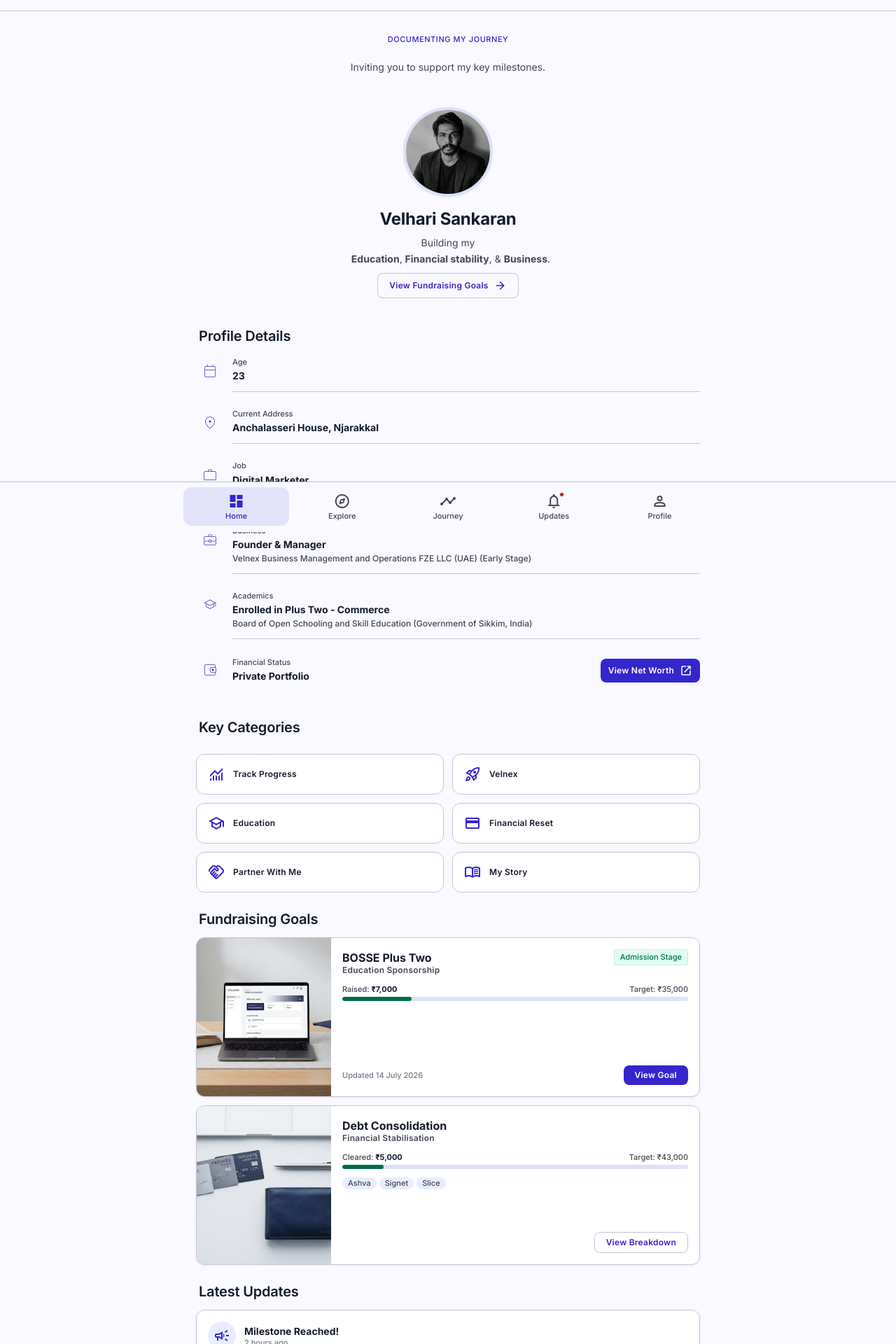
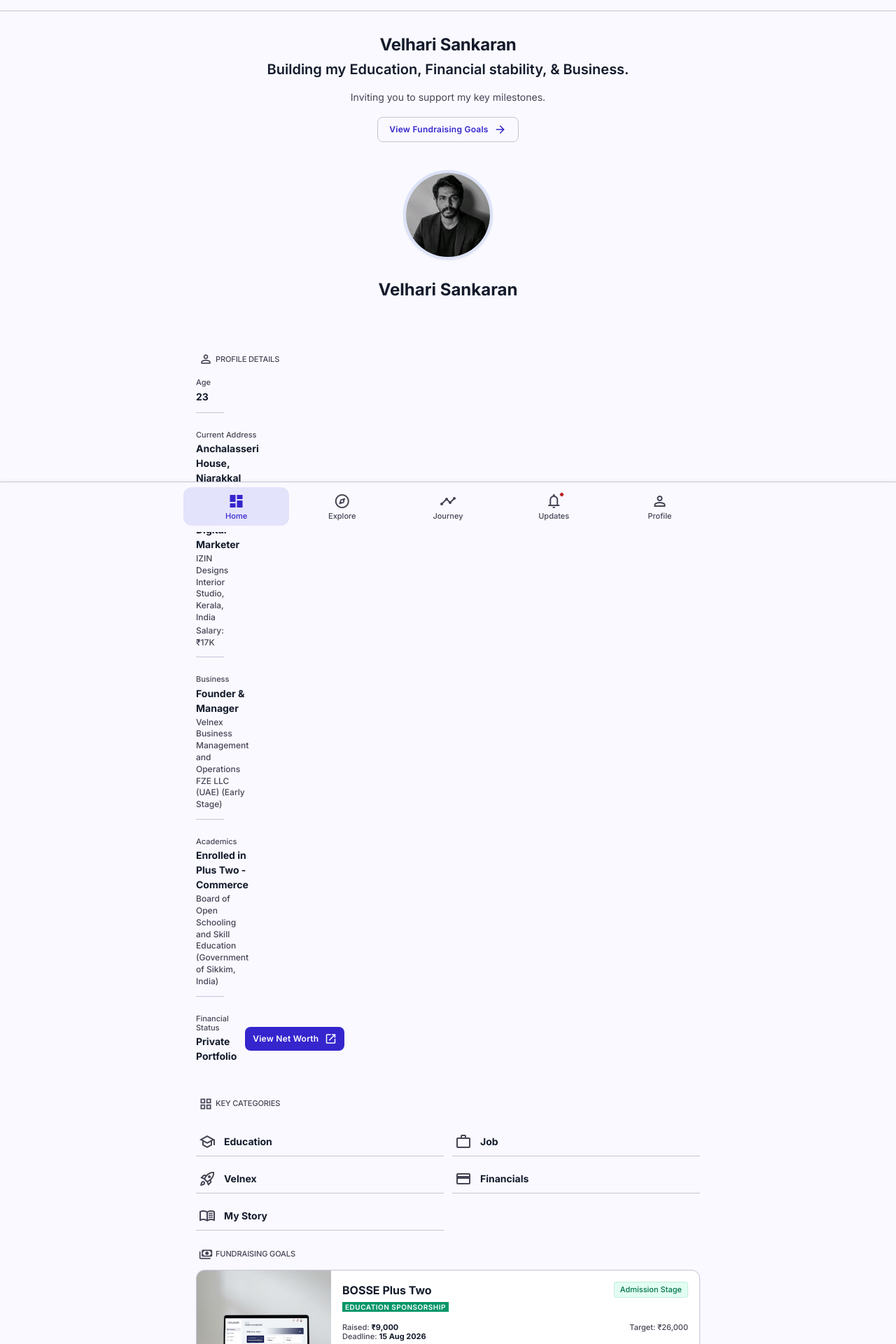
Before and after one commit to velharisankaran-ops/velharisankaran-ops.github.io, a React (Vite) app: page / in a window 1280 px wide. Shown: the part 40-1960 px from the top of the page at 70% size. Built offline with nearby package versions, Linux system fonts and the light colour scheme.

Commit message:
Integrate latest Stitch HTML updates

```diff
--- a/src/App.tsx
+++ b/src/App.tsx
@@ -60,48 +60,52 @@ function HomePage() {
     <div className="app-shell">
       <a className="skip-link" href="#profile">Skip to content</a>
 
-      <header className="top-bar">
+      <header className="top-bar top-bar--stitch">
         <div className="top-bar__inner">
-          <span className="brand">Velhari Sankaran</span>
-          <button className="icon-button" type="button" aria-label="Open updates" onClick={() => scrollToSection("updates")}>
-            <Icon name="notifications" />
-          </button>
+          <div className="top-bar__identity">
+            <span className="brand-subtitle eyebrow--top" style={{ marginBottom: 0 }}>DOCUMENTING MY JOURNEY</span>
+          </div>
+          <div className="top-bar__actions">
+            <button className="icon-button" type="button" aria-label="Open updates" onClick={() => scrollToSection("updates")}>
+              <Icon name="notifications" />
+            </button>
+          </div>
         </div>
       </header>
 
       <main className="main-content">
-        <section className="profile-section section-anchor" id="profile" aria-labelledby="profile-title">
-          <p className="eyebrow eyebrow--top">DOCUMENTING MY JOURNEY</p>
-          <div className="intro-copy intro-copy--top">
-            <p>Inviting you to support my key milestones.</p>
-          </div>
-          <div className="avatar-frame">
-            <img src="/profile.jpg" alt="Velhari Sankaran, founder of Velnex" width="128" height="128" />
-          </div>
+        <section className="profile-section section-anchor" id="profile" aria-labelledby="profile-title" style={{ paddingBottom: '32px' }}>
           <div className="profile-copy">
-            <h1 id="profile-title">Velhari Sankaran</h1>
-            <div className="intro-copy">
-              <p>Building my</p>
-              <p>&nbsp; <strong>Education</strong>, <strong>Financial stability</strong>, &amp; <strong>Business</strong>.</p>
+            <h1 style={{ fontSize: '24px', fontWeight: 'bold' }}>Velhari Sankaran</h1>
+            <h2 id="profile-title" style={{ fontSize: '20px', fontWeight: 600, marginTop: '8px' }}>Building my Education, Financial stability, &amp; Business.</h2>
+            <div className="intro-copy intro-copy--top" style={{ marginTop: '16px', marginBottom: '8px' }}>
+              <p>Inviting you to support my key milestones.</p>
             </div>
             <button className="button button--secondary profile-cta" type="button" onClick={() => scrollToSection("fundraising")}>
               <span>View Fundraising Goals</span>
               <Icon name="arrow_forward" />
             </button>
           </div>
+          <div className="avatar-frame" style={{ marginTop: '24px' }}>
+            <img src="/profile.jpg" alt="Velhari Sankaran" width="128" height="128" />
+          </div>
+          <h1 style={{ fontSize: '24px', fontWeight: 'bold', marginTop: '12px' }}>Velhari Sankaran</h1>
         </section>
 
         <section className="section-block section-anchor" id="status" aria-labelledby="status-title">
-          <h2 id="status-title">Profile Details</h2>
+          <h2 id="status-title" className="section-header-with-icon">
+            <Icon name="person" />
+            Profile Details
+          </h2>
           <div className="profile-details-list">
             {statusItems.map((item, index) => (
               <div className={`status-row${index === statusItems.length - 1 ? " status-row--last" : ""}`} key={item.label}>
-                <span className="status-row__icon"><Icon name={item.icon} /></span>
-                <div className="status-row__content">
+                <div className="status-row__content" style={{ paddingLeft: 0 }}>
                   <div>
                     <p className="field-label">{item.label}</p>
                     <p className="field-value">{item.value}</p>
                     {item.detail && <p className="field-detail">{item.detail}</p>}
+                    {item.subDetail && <p className="field-detail">{item.subDetail}</p>}
                   </div>
                   {item.actionLabel && (
                     <button className="button button--primary button--small" type="button" onClick={() => announceComingSoon("Financial Position & Net Worth")}>
@@ -116,10 +120,13 @@ function HomePage() {
         </section>
 
         <section className="section-block section-anchor" id="categories" aria-labelledby="categories-title">
-          <h2 id="categories-title">Key Categories</h2>
-          <div className="category-grid">
+          <h2 id="categories-title" className="section-header-with-icon">
+            <Icon name="grid_view" />
+            Key Categories
+          </h2>
+          <div className="category-list">
             {categories.map((category) => (
-              <button className="category-card" type="button" key={category.label} onClick={() => scrollToSection(category.target)}>
+              <button className="category-list-item" type="button" key={category.label} onClick={() => scrollToSection(category.target)}>
                 <Icon name={category.icon} />
                 <span>{category.label}</span>
               </button>
@@ -128,7 +135,10 @@ function HomePage() {
         </section>
 
         <section className="section-block section-anchor" id="fundraising" aria-labelledby="fundraising-title">
-          <h2 id="fundraising-title">Fundraising Goals</h2>
+          <h2 id="fundraising-title" className="section-header-with-icon">
+            <Icon name="payments" />
+            Fundraising Goals
+          </h2>
           <div className="goal-list">
             {goals.map((goal) => (
               <article className="goal-card" id={goal.id} key={goal.id}>
@@ -140,15 +150,22 @@ function HomePage() {
                     <div className="goal-card__heading">
                       <div>
                         <h3>{goal.title}</h3>
-                        <p>{goal.subtitle}</p>
+                        <p className="goal-category-badge">{goal.subtitle}</p>
                       </div>
                       {goal.status && <span className="status-badge">{goal.status}</span>}
                     </div>
 
                     <div className="progress-area" aria-label={`${goal.progress}% complete`}>
-                      <div className="progress-labels">
-                        <span>{goal.progressLabel}: <strong>{goal.progressAmount}</strong></span>
-                        <span>Target: {goal.targetAmount}</span>
+                      <div className="progress-labels" style={{ flexDirection: 'column', gap: '2px' }}>
+                        <div style={{ display: 'flex', justifyContent: 'space-between' }}>
+                          <span>{goal.progressLabel}: <strong>{goal.progressAmount}</strong></span>
+                          <span>Target: {goal.targetAmount}</span>
+                        </div>
+                        {goal.deadline && (
+                          <div style={{ display: 'flex', justifyContent: 'space-between' }}>
+                            <span>Deadline: <strong>{goal.deadline}</strong></span>
+                          </div>
+                        )}
                       </div>
                       <div className="progress-track" role="progressbar" aria-valuemin={0} aria-valuemax={100} aria-valuenow={goal.progress}>
                         <span style={{ width: `${goal.progress}%` }} />
@@ -179,7 +196,10 @@ function HomePage() {
         </section>
 
         <section className="section-block section-anchor latest-section" id="updates" aria-labelledby="updates-title">
-          <h2 id="updates-title">Latest Updates</h2>
+          <h2 id="updates-title" className="section-header-with-icon">
+            <Icon name="campaign" />
+            Latest Updates
+          </h2>
           <article className="update-card">
             <div className="update-card__header">
               <span className="update-icon"><Icon name="campaign" /></span>
--- a/src/content.ts
+++ b/src/content.ts
@@ -5,6 +5,7 @@ export interface StatusItem {
   label: string;
   value: string;
   detail?: string;
+  subDetail?: string;
   actionLabel?: string;
 }
 
@@ -23,6 +24,7 @@ export interface GoalItem {
   progressLabel: string;
   progressAmount: string;
   targetAmount: string;
+  deadline?: string;
   progress: number;
   status?: string;
   updated?: string;
@@ -76,6 +78,7 @@ export const statusItems: StatusItem[] = [
     label: "Job",
     value: "Digital Marketer",
     detail: "IZIN Designs Interior Studio, Kerala, India",
+    subDetail: "Salary: ₹17K",
   },
   {
     icon: "business_center",
@@ -98,11 +101,10 @@ export const statusItems: StatusItem[] = [
 ];
 
 export const categories: CategoryItem[] = [
-  { icon: "monitoring", label: "Track Progress", target: "status" },
+  { icon: "school", label: "Education", target: "status" },
+  { icon: "work", label: "Job", target: "status" },
   { icon: "rocket_launch", label: "Velnex", target: "updates" },
-  { icon: "school", label: "Education", target: "fundraising" },
-  { icon: "credit_card", label: "Financial Reset", target: "fundraising" },
-  { icon: "handshake", label: "Partner With Me", target: "fundraising" },
+  { icon: "credit_card", label: "Financials", target: "fundraising" },
   { icon: "menu_book", label: "My Story", target: "profile" },
 ];
 
@@ -114,12 +116,13 @@ export const goals: GoalItem[] = [
     image: "/bosse-education.jpg",
     imageAlt: "An open book, laptop and graduation cap representing education and progress",
     progressLabel: "Raised",
-    progressAmount: "₹7,000",
-    targetAmount: "₹35,000",
+    progressAmount: "₹9,000",
+    targetAmount: "₹26,000",
+    deadline: "15 Aug 2026",
     progress: 20,
     status: "Admission Stage",
     updated: "Updated 14 July 2026",
-    actionLabel: "View Goal",
+    actionLabel: "View",
   },
   {
     id: "debt-consolidation",
@@ -130,6 +133,7 @@ export const goals: GoalItem[] = [
     progressLabel: "Cleared",
     progressAmount: "₹5,000",
     targetAmount: "₹43,000",
+    deadline: "31 Dec 2026",
     progress: 12,
     tags: ["Ashva", "Signet", "Slice"],
     actionLabel: "View Breakdown",
--- a/src/styles.css
+++ b/src/styles.css
@@ -1272,3 +1272,58 @@ a:focus-visible {
 .profile-details-list .status-row--last .status-row__content {
   border-bottom: none;
 }
+/* Latest Stitch Updates */
+.section-header-with-icon {
+  display: flex;
+  align-items: center;
+  gap: 4px;
+  font-size: 11px !important;
+  text-transform: uppercase;
+  letter-spacing: 0.05em;
+  color: var(--on-surface-variant);
+  font-weight: 500 !important;
+}
+.section-header-with-icon .material-symbols-outlined {
+  font-size: 20px;
+  font-weight: 300;
+}
+
+.category-list {
+  display: grid;
+  grid-template-columns: repeat(2, minmax(0, 1fr));
+  gap: 12px;
+}
+.category-list-item {
+  display: flex;
+  align-items: center;
+  gap: 12px;
+  padding: 8px 4px;
+  border-bottom: 1px solid var(--outline-variant);
+  background: transparent;
+  color: var(--on-surface);
+  font-size: 14px;
+  font-weight: 700;
+  text-align: left;
+  cursor: pointer;
+}
+.category-list-item:hover {
+  background: var(--surface-container-low);
+}
+.category-list-item .material-symbols-outlined {
+  color: var(--on-surface-variant);
+  font-weight: 300;
+}
+.category-list-item:hover .material-symbols-outlined {
+  color: var(--primary);
+}
+
+.goal-category-badge {
+  color: #ffffff !important;
+  background-color: #059669;
+  font-size: 10px !important;
+  letter-spacing: 0.5px !important;
+  text-transform: uppercase !important;
+  padding: 2px 4px;
+  display: inline-block;
+  margin-top: 4px !important;
+}
```
